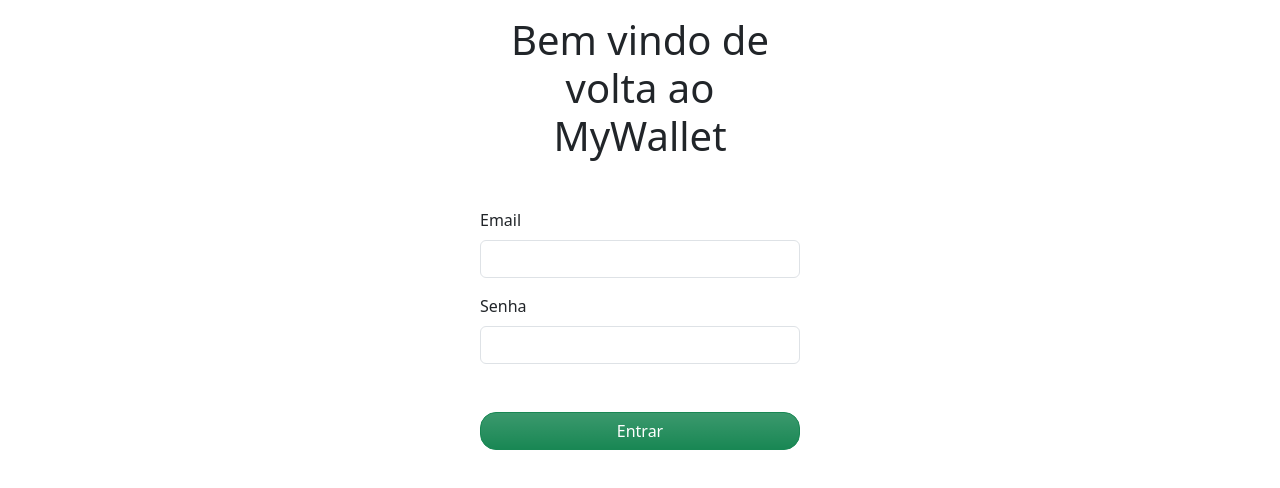
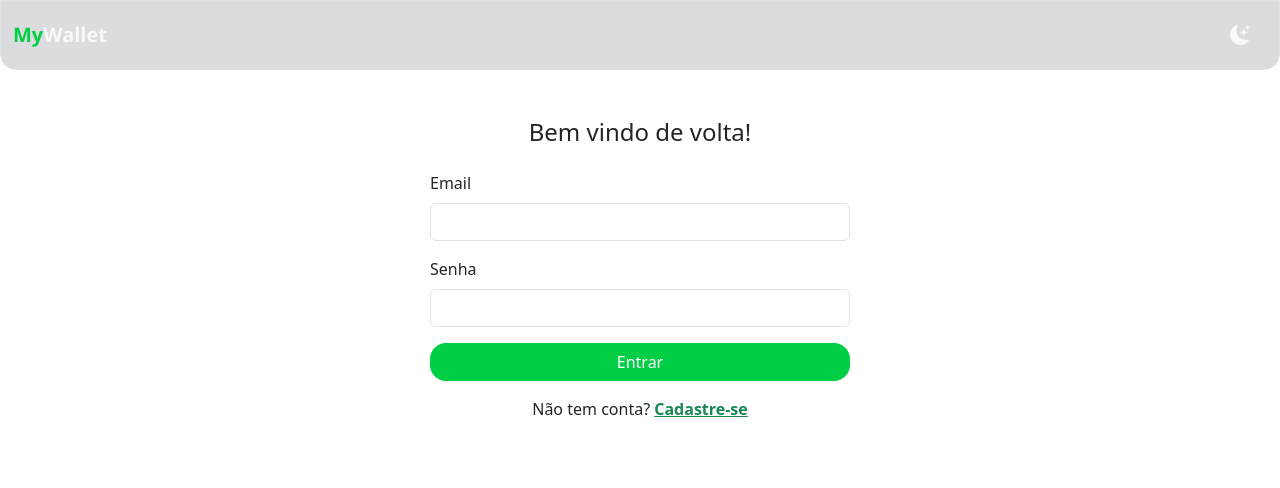
Before and after one commit to LuanRaph/MyWallet, a website: page login.html in a window 1280 px wide. Drawn offline with nearby package versions, Linux system fonts and the light colour scheme.

Commit message:
cadastro e login jwt  add

```diff
--- a/js/login.js
+++ b/js/login.js
@@ -0,0 +1,13 @@
+function dark_mode() {
+    let tema = document.querySelector("html").getAttribute("data-bs-theme");
+    let icon = document.getElementById("icon_mode");
+    if (tema === "light") {
+        document.querySelector("html").setAttribute("data-bs-theme", "dark");
+        icon.classList.remove("bi-moon-stars-fill");
+        icon.classList.add("bi-brightness-high-fill");
+    } else {
+        document.querySelector("html").setAttribute("data-bs-theme", "light");
+        icon.classList.remove("bi-brightness-high-fill");
+        icon.classList.add("bi-moon-stars-fill");
+    }
+}
--- a/login.html
+++ b/login.html
@@ -1,43 +1,108 @@
 <!doctype html>
-<html lang="en">
+<html lang="pt-br">
   <head>
     <meta charset="UTF-8" />
     <meta name="viewport" content="width=device-width, initial-scale=1.0" />
     <title>Login</title>
+    <link rel="stylesheet" href="css/style.css" />
     <link
       href="https://cdn.jsdelivr.net/npm/bootstrap@5.3.8/dist/css/bootstrap.min.css"
       rel="stylesheet"
       integrity="sha384-sRIl4kxILFvY47J16cr9ZwB07vP4J8+LH7qKQnuqkuIAvNWLzeN8tE5YBujZqJLB"
       crossorigin="anonymous"
     />
-    <script
-      src="https://cdn.jsdelivr.net/npm/bootstrap@5.3.8/dist/js/bootstrap.bundle.min.js"
-      integrity="sha384-FKyoEForCGlyvwx9Hj09JcYn3nv7wiPVlz7YYwJrWVcXK/BmnVDxM+D2scQbITxI"
-      crossorigin="anonymous"
-    ></script>
+    <link
+      rel="stylesheet"
+      href="https://cdn.jsdelivr.net/npm/bootstrap-icons@1.13.1/font/bootstrap-icons.min.css"
+    />
   </head>
   <body>
-    <div class="d-flex justify-content-center align-items-center mt-3">
-      <div class="w-25">
-        <div class="w-0 mb-5">
-          <h1 class="text-center">Bem vindo de volta ao MyWallet</h1>
+    <body>
+      <nav
+        id="inicio"
+        class="navbar navbar-expand-md border border-bottom-1 border-body bg-secondary bg-opacity-25 sticky-top"
+      >
+        <div class="container-fluid">
+          <a href="#" class="navbar-brand text-light fw-bold"
+            ><strong id="logo">My</strong>Wallet</a
+          >
+          <form>
+            <button
+              onclick="dark_mode()"
+              type="button"
+              class="btn btn-link text-nowrap text-light btn-lg"
+            >
+              <i id="icon_mode" class="bi bi-moon-stars-fill"></i>
+            </button>
+          </form>
+        </div>
+      </nav>
+
+      <div class="d-flex justify-content-center align-items-center mt-5">
+        <div style="width: 100%; max-width: 420px">
+          <div id="form-login">
+            <h4 class="text-center mb-4">Bem vindo de volta!</h4>
+            <div class="mb-3">
+              <label class="form-label">Email</label>
+              <input type="email" id="login-email" class="form-control" />
+            </div>
+            <div class="mb-3">
+              <label class="form-label">Senha</label>
+              <input type="password" id="login-senha" class="form-control" />
+            </div>
+            <p id="erro-login" class="text-danger d-none"></p>
+            <button
+              onclick="login()"
+              class="btn w-100 rounded-4 text-white"
+              style="background-color: rgb(0, 207, 69)"
+            >
+              Entrar
+            </button>
+            <p class="text-center mt-3">
+              Não tem conta?
+              <a
+                href="#"
+                onclick="mostrarCadastro()"
+                class="text-success fw-bold"
+                >Cadastre-se</a
+              >
+            </p>
+          </div>
+
+          <div id="form-cadastro" class="d-none">
+            <h4 class="text-center mb-4">Crie sua conta!</h4>
+            <div class="mb-3">
+              <label class="form-label">Nome</label>
+              <input type="text" id="cad-nome" class="form-control" />
             </div>
             <div class="mb-3">
               <label class="form-label">Email</label>
-          <input type="email" class="form-control" />
+              <input type="email" id="cad-email" class="form-control" />
             </div>
-        <div>
+            <div class="mb-3">
               <label class="form-label">Senha</label>
-          <input type="password" class="form-control" />
+              <input type="password" id="cad-senha" class="form-control" />
             </div>
-        <div class="d-flex mt-5 justify-content-center align-items-center">
+            <p id="erro-cadastro" class="text-danger d-none"></p>
             <button
-            class="btn btn-success bg-gradient bg-opacity-50 w-100 rounded-4"
+              onclick="cadastro()"
+              class="btn w-100 rounded-4 text-white"
+              style="background-color: rgb(0, 207, 69)"
             >
-            Entrar
+              Criar conta
             </button>
+            <p class="text-center mt-3">
+              Já tem conta?
+              <a href="#" onclick="mostrarLogin()" class="text-success fw-bold"
+                >Faça login</a
+              >
+            </p>
           </div>
         </div>
       </div>
+
+      <script src="https://cdn.jsdelivr.net/npm/bootstrap@5.3.8/dist/js/bootstrap.bundle.min.js"></script>
+      <script src="js/login.js"></script>
+    </body>
   </body>
 </html>
```
Also changed, not shown: index.html (+0 -4 lines), js/main.js (+14 -6 lines). Lines whose indentation alone changed are shown as unchanged.
